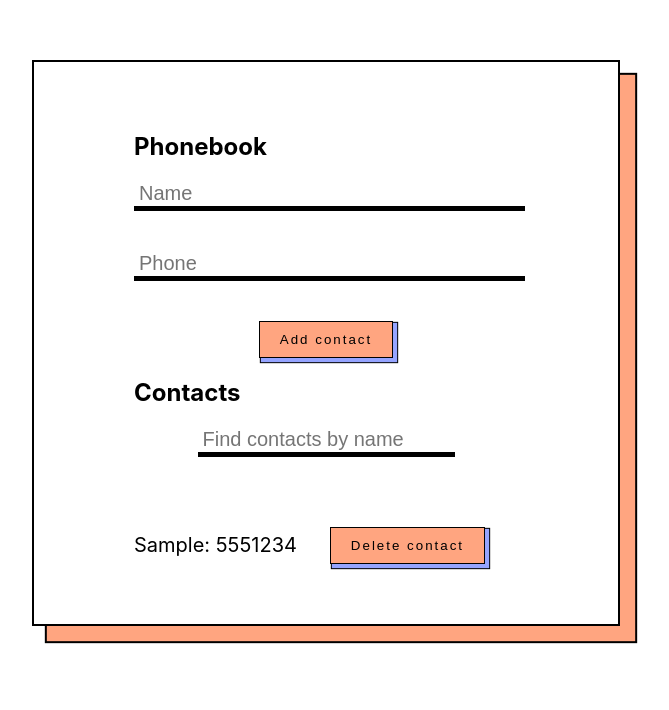
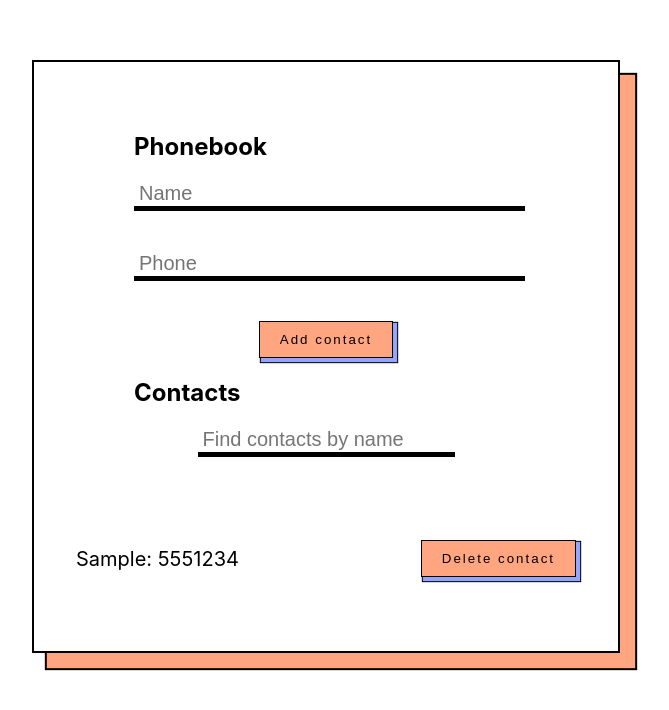
Before and after one commit to Reizlina/goit-react-hw-02-phonebook-2, a React (Create React App) app: page / in a window 1280 px wide. Both pictures are taken after typing "Sample", "5551234" into the empty fields and a click on the button "Add contact". Shown: the top 710 px of the page, without its empty margins (314-983 px from the left). Built offline with nearby package versions, Linux system fonts and the light colour scheme.

Commit message:
fix stules

```diff
--- a/src/components/Form/Contacts/Contacts.jsx
+++ b/src/components/Form/Contacts/Contacts.jsx
@@ -14,10 +14,13 @@
     );
   } else {
     return (
-      <ol className={s.list}>
+      <ul className={s.list}>
         {contacts.map(({ name, number, id }) => (
           <li key={id} className={s.item}>
-            {name}: {number}
+            <p>
+              {name}: {number}
+            </p>
+
             <button
               className={s.button}
               onClick={() => {
@@ -28,7 +31,7 @@
             </button>
           </li>
         ))}
-      </ol>
+      </ul>
     );
   }
 }
--- a/src/components/Form/Contacts/Contacts.module.css
+++ b/src/components/Form/Contacts/Contacts.module.css
@@ -5,19 +5,23 @@
 .list {
   padding: 0;
   margin: 0;
+  display: flex;
+  flex-direction: column;
+  align-items: center;
 }
 
 .item {
   display: flex;
-
+  justify-content: space-between;
   align-items: center;
   margin-bottom: 10px;
   font-size: 20px;
+  width: 500px;
 }
 
 .button {
   display: block;
-  margin: 0 auto;
+
   padding: 10px 20px;
   background: #ffa580;
   letter-spacing: 2px;
```
